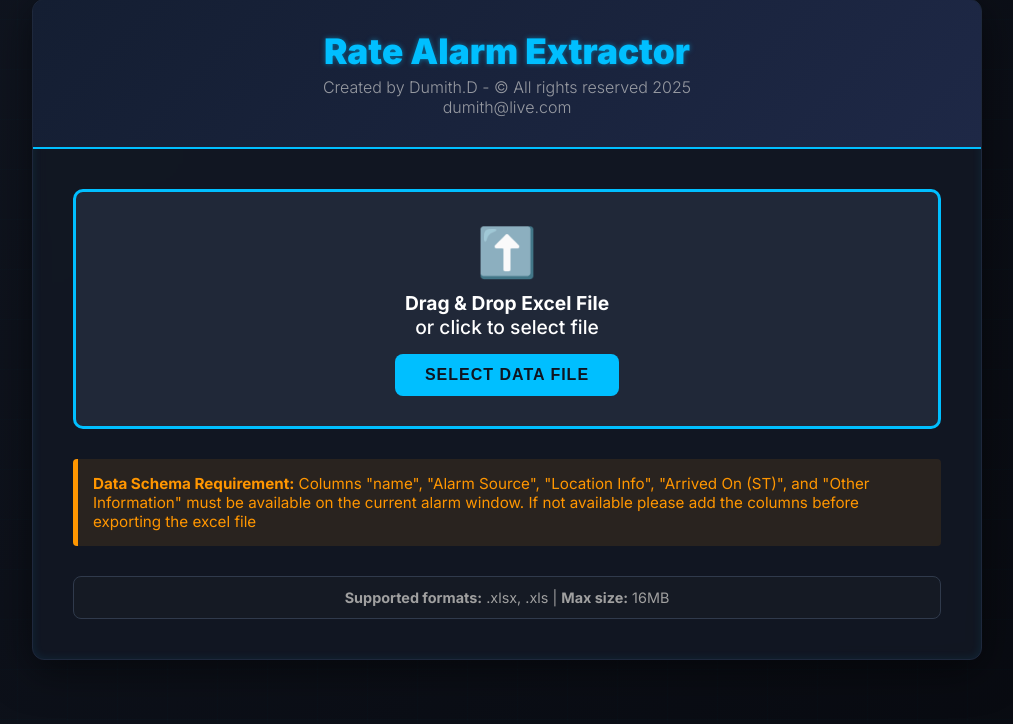
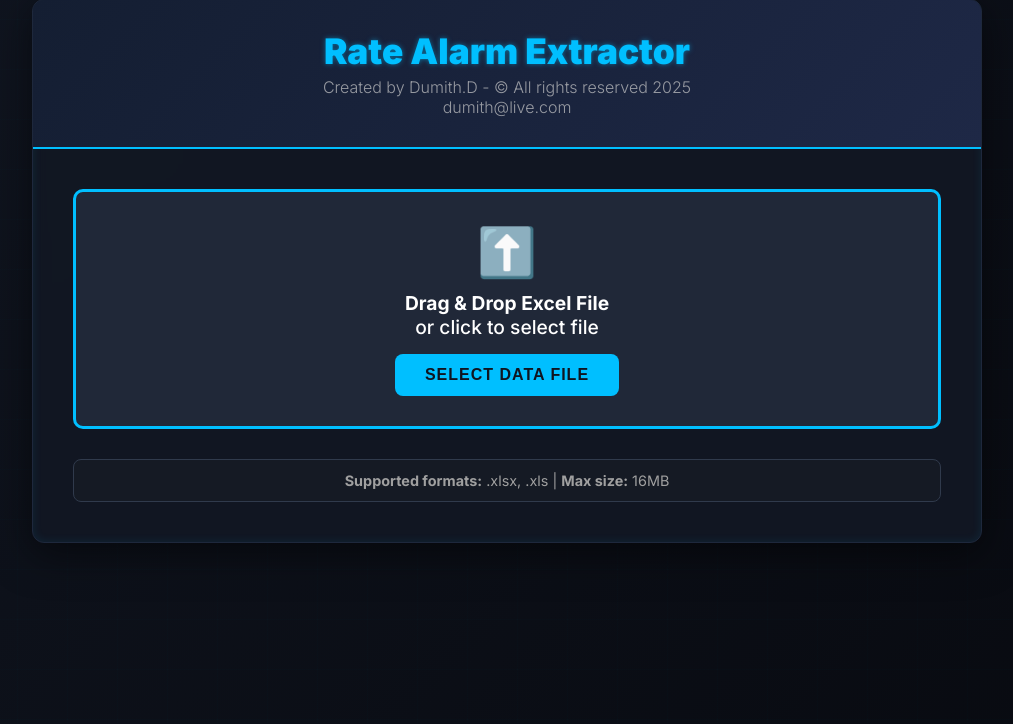
Before and after one commit to mdumithz-cpu/excel-analyzer, a Flask app: page / in a window 1280 px wide. Shown: the part 31-755 px from the top of the page, without its empty margins (133-1146 px from the left). Run offline with Flask 3, Linux system fonts and the light colour scheme.

Commit message:
Update index.html

```diff
--- a/templates/index.html
+++ b/templates/index.html
@@ -387,11 +387,6 @@
                 </button>
             </div>
 
-            <div class="warning-note">
-                <!-- Change 2: Updated warning note text -->
-                <strong>Data Schema Requirement:</strong> Columns "name", "Alarm Source", "Location Info", "Arrived On (ST)", and "Other Information" must be available on the current alarm window. If not available please add the columns before exporting the excel file
-            </div>
-
             <div class="file-info" id="fileInfo">
                 <strong>📄 Selected File:</strong> <span id="fileName"></span><br>
                 <strong>📏 Size:</strong> <span id="fileSize"></span>
@@ -418,7 +413,8 @@
                 <h3>✅ Data Extraction Complete!</h3>
 
                 <!-- Success GIF -->
-                <img src="https://media0.giphy.com/media/v1.Y2lkPTc5MGI3NjExcmd3bnhsYTZlMjVjMDhzb3JweXAydGV4eXd3aGc4bDJpNXJoa2V0eCZlcD12MV9pbnRlcm5hbF9naWZfYnlfaWQmY3Q9Zw/cIbJ5bBlNLxynVGYzb/giphy.gif"
+                <img src="https://media.giphy.com/media/XreQmk7ETCak0/giphy.gif"
+                     alt="Success Animation"
                      class="success-gif"
                      id="successGif">
 
```
